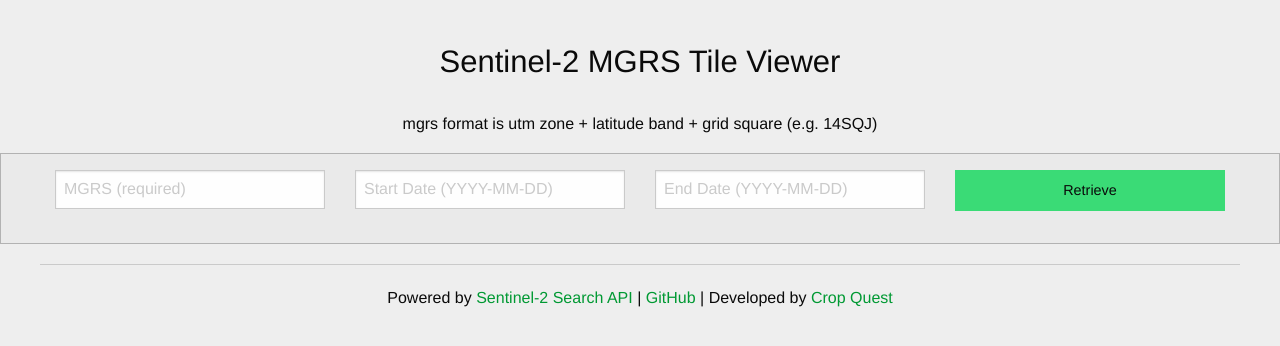
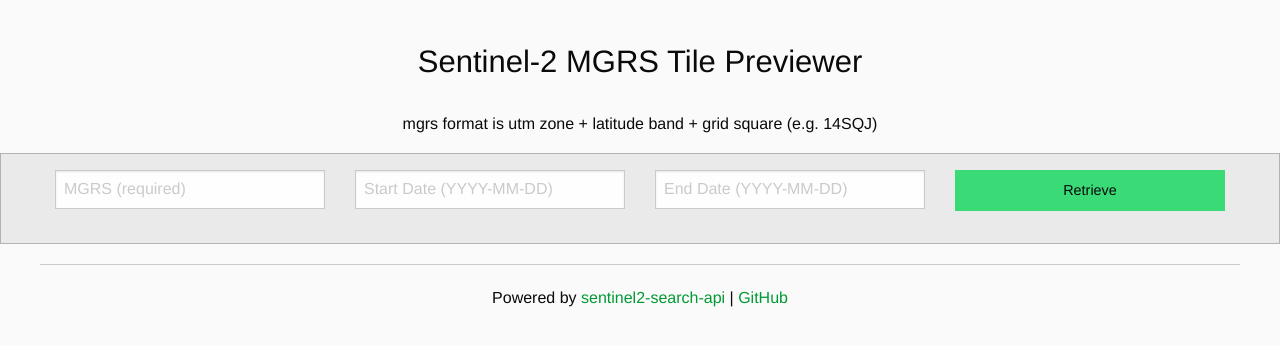
Before and after one commit to brycejohnston/sentinel2-search-viewer, a plain HTML site: page index.html in a window 1280 px wide. Drawn offline with Linux system fonts and the light colour scheme.

Commit message:
Minor index text changes

```diff
--- a/css/app.css
+++ b/css/app.css
@@ -1,6 +1,6 @@
 body {
   padding-top: 40px;
-  background-color: #EEEEEE;
+  background-color: #FAFAFA;
 }
 
 h3 {
--- a/index.html
+++ b/index.html
@@ -3,13 +3,13 @@
   <head>
     <meta charset="utf-8">
     <meta name="viewport" content="width=device-width, initial-scale=1.0" />
-    <title>Sentinel-2 MGRS Tile Viewer</title>
+    <title>Sentinel-2 MGRS Tile Previewer</title>
     <link rel="stylesheet" href="css/foundation.min.css">
     <link rel="stylesheet" href="css/app.css">
   </head>
   <body>
     <div class="container" id="app">
-      <h3 class="text-center">Sentinel-2 MGRS Tile Viewer</h3>
+      <h3 class="text-center">Sentinel-2 MGRS Tile Previewer</h3>
       <p class="text-center">mgrs format is utm zone + latitude band + grid square (e.g. 14SQJ)</p>
       <section class="callout secondary">
         <form>
@@ -32,9 +32,8 @@
       <tiles-list :results="results"></tiles-list>
       <hr>
       <p class="text-center">
-        Powered by <a href="https://sentinel2.cropquest.net" target="_blank">Sentinel-2 Search API</a>
-        | <a href="https://github.com/CropQuest/sentinel2-search-viewer" target="_blank">GitHub</a>
-        | Developed by <a href="https://tech.cropquest.com" target="_blank">Crop Quest</a>
+        Powered by <a href="https://github.com/beaorn/sentinel2-search-api" target="_blank">sentinel2-search-api</a>
+        | <a href="https://github.com/beaorn/sentinel2-search-viewer" target="_blank">GitHub</a>
       </p>
     </div>
     <script src="js/vue.min.js"></script>
```
Also changed, not shown: 1 other file.
